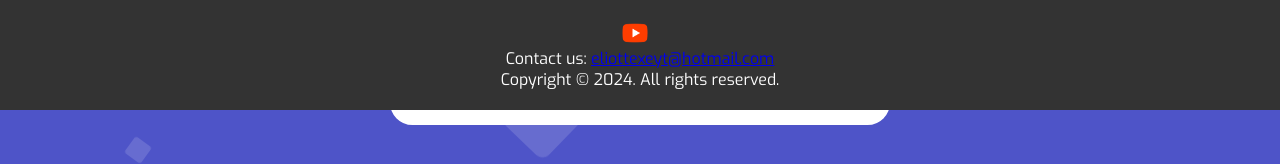
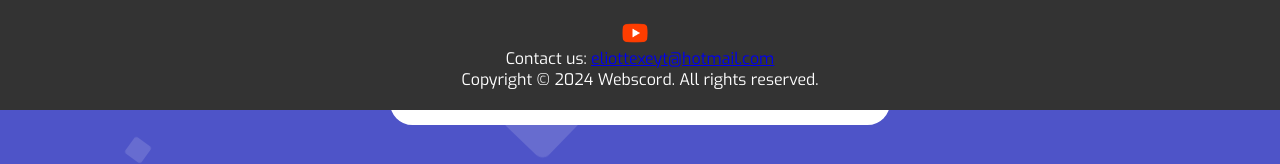
Before and after one commit to Webscord/Eliott, a plain HTML site: page index.html in a window 1280 px wide. Shown: the part 690-854 px from the top of the page. Drawn offline with Linux system fonts and the light colour scheme.

Commit message:
Update index.html

```diff
--- a/index.html
+++ b/index.html
@@ -343,7 +343,7 @@
       </div>
     <div class="contact-info">
       <p>Contact us: <a href="mailto:eliottexeyt@hotmail.com">eliottexeyt@hotmail.com</a></p>
-      <p>Copyright © 2024. All rights reserved.</p>
+      <p>Copyright © 2024 Webscord. All rights reserved.</p>
     </div>
   </div>
 </div>
```
